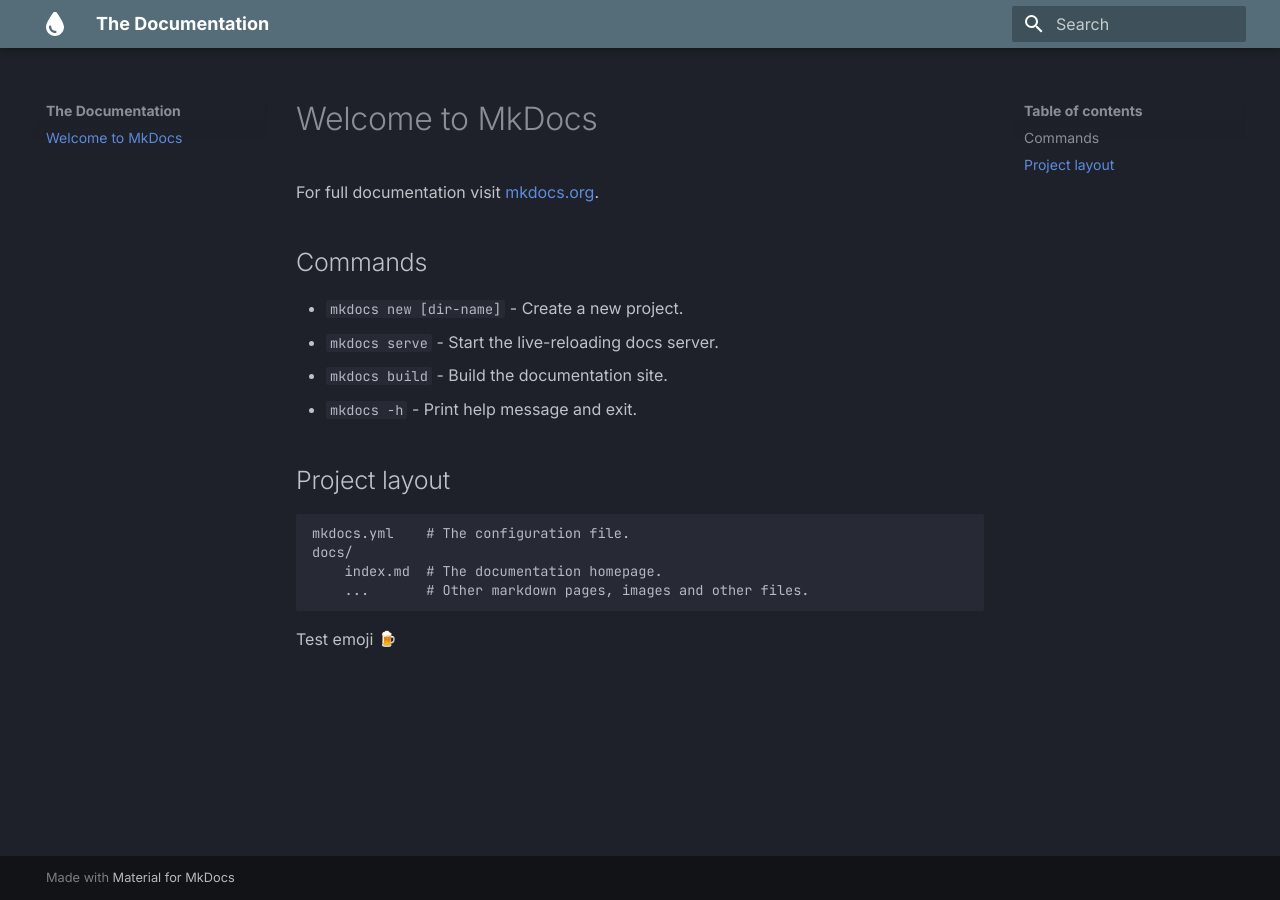
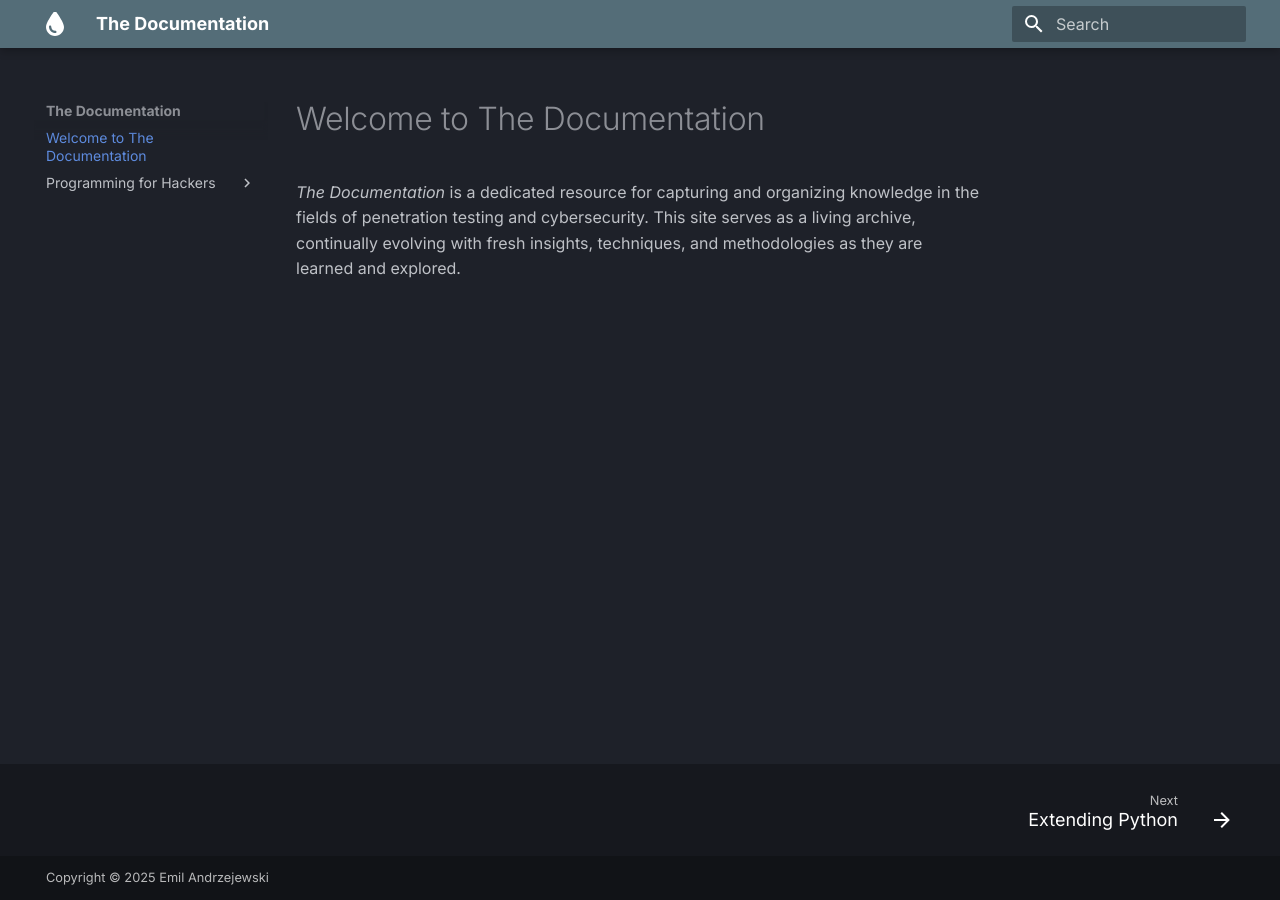
Before and after one commit to emik11/TheDocumentation, an MkDocs documentation site: the page built from docs/index.md, in a window 1280 px wide. Built offline with MkDocs 1.6.1 and Material for MkDocs 9.7.7, drawn with Linux system fonts in a browser that asks for light colours; emoji names are drawn with the system emoji font.

Commit message:
Config changes

```diff
--- a/docs/index.md
+++ b/docs/index.md
@@ -1,19 +1,3 @@
-# Welcome to MkDocs
+# Welcome to The Documentation
 
-For full documentation visit [mkdocs.org](https://www.mkdocs.org).
-
-## Commands
-
-* `mkdocs new [dir-name]` - Create a new project.
-* `mkdocs serve` - Start the live-reloading docs server.
-* `mkdocs build` - Build the documentation site.
-* `mkdocs -h` - Print help message and exit.
-
-## Project layout
-
-    mkdocs.yml    # The configuration file.
-    docs/
-        index.md  # The documentation homepage.
-        ...       # Other markdown pages, images and other files.
-
-Test emoji :beer:
+*The Documentation* is a dedicated resource for capturing and organizing knowledge in the fields of penetration testing and cybersecurity. This site serves as a living archive, continually evolving with fresh insights, techniques, and methodologies as they are learned and explored.
--- a/mkdocs.yml
+++ b/mkdocs.yml
@@ -10,9 +10,16 @@
   palette:
     scheme: slate
     primary: blue grey
+  features:
+    - navigation.footer
 
 markdown_extensions:
   - attr_list
   - pymdownx.emoji:
       emoji_index: !!python/name:material.extensions.emoji.twemoji
       emoji_generator: !!python/name:material.extensions.emoji.to_svg
+
+extra:
+  generator: false
+
+copyright: Copyright &copy; 2025 Emil Andrzejewski
```
Also changed, not shown: docs/Programming for Hackers/Python/Extending Python.md (added).
